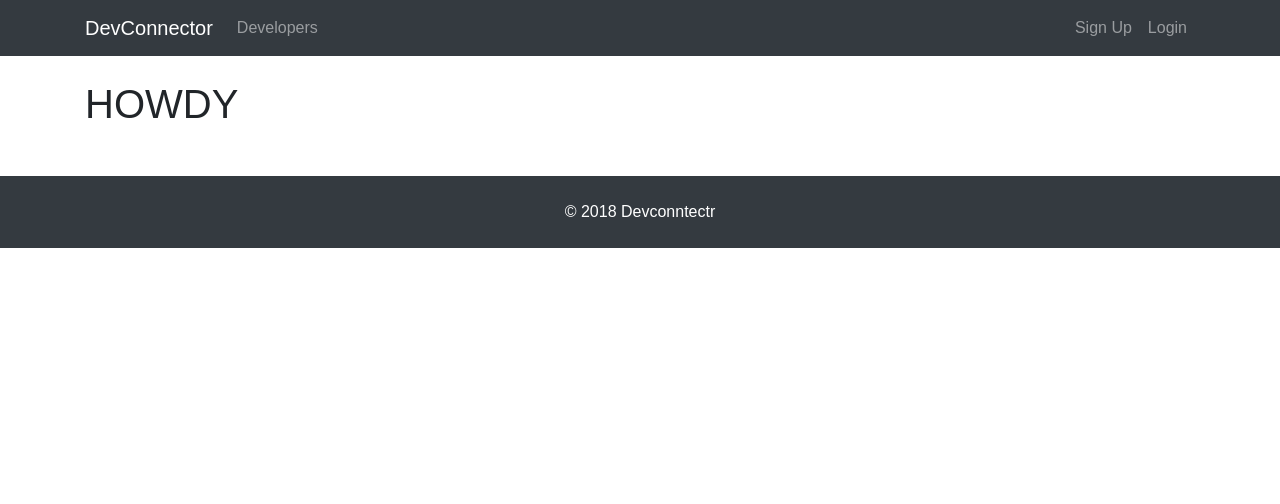
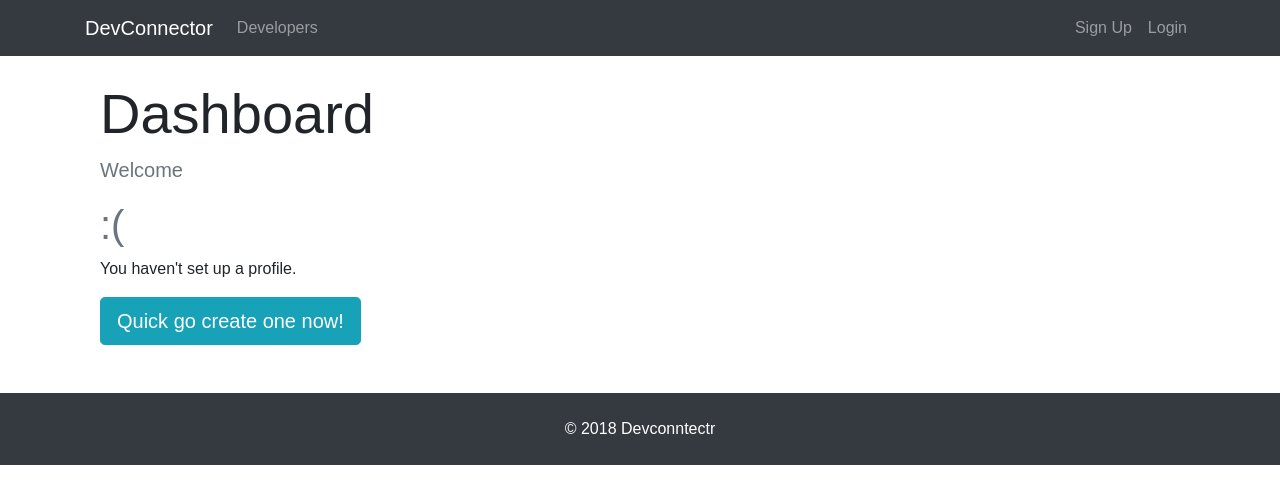
Before and after one commit to Shan1983/mern-front-2-back, a React (Create React App) app in the folder client/: page /dashboard in a window 1280 px wide. Shown: the top 504 px of the page. Built offline with nearby package versions, Linux system fonts and the light colour scheme; no server answers.

Commit message:
added a spinner and instructions to dashboard if user hasnt created a profile

```diff
--- a/client/src/App.js
+++ b/client/src/App.js
@@ -25,8 +25,8 @@
   // set the current user + authenicate them
   store.dispatch(setCurrentUser(decoded)); // store has access to all actions/reducers
   //check for expired tokens
-  const currentTime = new Date();
-  if (decoded.exp < currentTime.getTime()) {
+  const currentTime = Date.now() / 1000;
+  if (decoded.exp < currentTime) {
     // log them outs!
     store.dispatch(logoutUser());
     // clear current profile
@@ -34,6 +34,11 @@
     // send them packing to the login screen
     window.location.href = '/login';
   }
+} else {
+  // log them outs!
+  store.dispatch(logoutUser());
+  // clear current profile
+  store.dispatch(clearProfile());
 }
 
 class App extends Component {
--- /dev/null
+++ b/client/src/components/common/spinner.js
@@ -0,0 +1,14 @@
+import React from 'react';
+import spinner from './spinner.gif';
+
+export default () => {
+  return (
+    <div>
+      <img
+        style={{ width: '200px', margin: 'auto', display: 'block' }}
+        src={spinner}
+        alt="loading.."
+      />
+    </div>
+  );
+};
--- a/client/src/components/dashboard/Dashboard.js
+++ b/client/src/components/dashboard/Dashboard.js
@@ -1,16 +1,49 @@
 import React, { Component } from 'react';
-import propTypyes from 'prop-types';
+import { Link } from 'react-router-dom';
+import propTypes from 'prop-types';
 import { connect } from 'react-redux';
 import { getCurrentProfile } from '../../actions/profileActions';
+import Spinner from '../common/spinner';
 
 class Dashboard extends Component {
   componentDidMount() {
     this.props.getCurrentProfile();
   }
   render() {
+    const { user } = this.props.auth;
+    const { profile, loading } = this.props.profile;
+
+    let dashboardContent;
+    if (profile === null || loading) {
+      dashboardContent = <Spinner />;
+    } else {
+      // check if the user has created a profile
+      if (Object.keys(profile).length > 0) {
+        dashboardContent = <h4>DASHBOARD TODO: DISPLAY PROFILE</h4>;
+      } else {
+        // when they dont have a profile
+        dashboardContent = (
+          <div>
+            <p className="lead text-muted">Welcome {user.name}</p>
+            <h1 className="text-muted">:(</h1>
+            <p>You haven't set up a profile.</p>
+            <Link to="/create-profile" className="btn btn-lg btn-info">
+              Quick go create one now!
+            </Link>
+          </div>
+        );
+      }
+    }
     return (
-      <div>
-        <h1>HOWDY</h1>
+      <div className="dashboard">
+        <div className="container">
+          <div className="row">
+            <div className="col-md-12">
+              <h1 className="display-4">Dashboard</h1>
+              {dashboardContent}
+            </div>
+          </div>
+        </div>
       </div>
     );
   }
@@ -19,7 +52,14 @@
 const mapStateToProps = state => {
   return {
     profile: state.profile,
+    auth: state.auth,
   };
 };
 
+Dashboard.propTypes = {
+  getCurrentProfile: propTypes.func.isRequired,
+  auth: propTypes.object.isRequired,
+  profile: propTypes.object.isRequired,
+};
+
 export default connect(mapStateToProps, { getCurrentProfile })(Dashboard);
```
Also changed, not shown: client/src/actions/profileActions.js (+1 -6 lines), client/src/components/common/spinner.gif (added).
